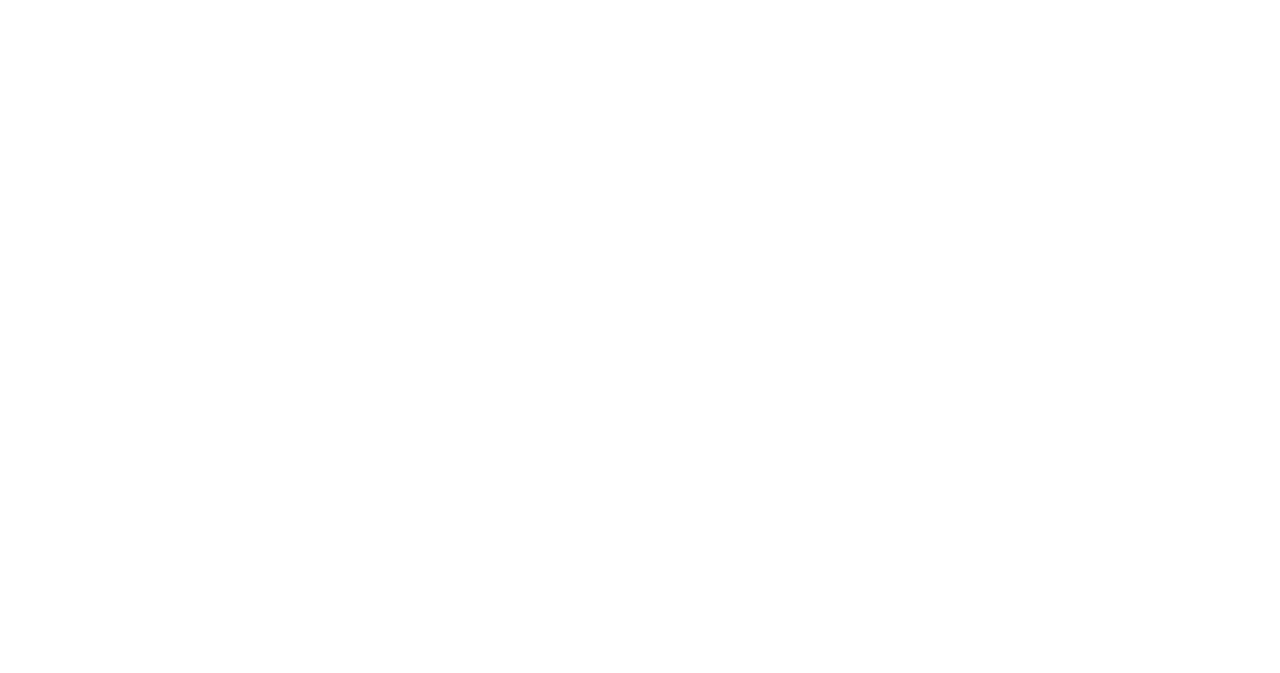
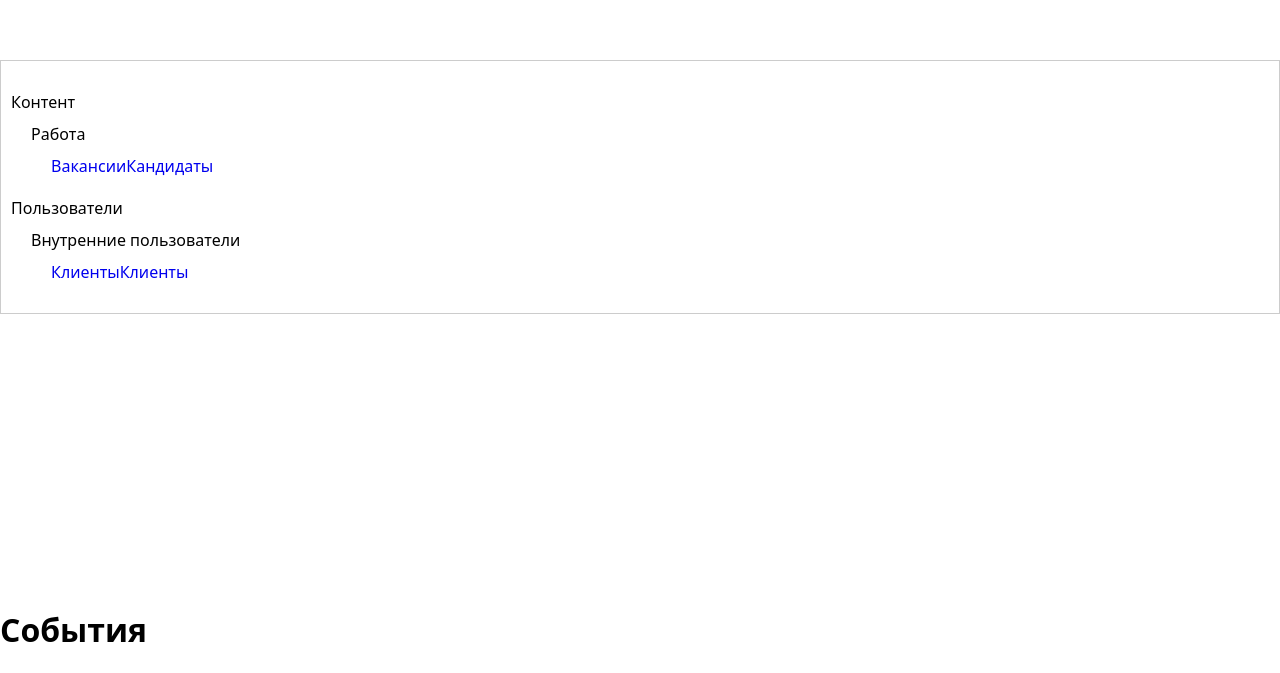
Before and after one commit to Belousmind/random-post, a React (Vite) app: page /events in a window 1280 px wide. Before the commit this address had no page. Shown: the part 213-886 px from the top of the page. Before the commit the page ends 800 px from the top, so only its background shows below. Built offline with nearby package versions, Linux system fonts and the light colour scheme.

Commit message:
feat: add basic pages

```diff
--- a/src/App.css
+++ b/src/App.css
@@ -24,3 +24,7 @@
   padding-left: 20px;
   margin: 10px 0;
 }
+
+a {
+  text-decoration: none;
+}
--- a/src/App.tsx
+++ b/src/App.tsx
@@ -1,5 +1,7 @@
 import './App.css'
-import type { NavigationSection, NavigationGroup } from './types/navigation'
+import type { NavigationSection, NavigationGroup } from './shared/types/navigation'
+import { Vacancies, Candidates, Clients, Partners, Events } from './pages'
+import { Link, Route, Routes } from 'react-router-dom'
 
 const USER_READ_PERMISSIONS = ['vacancies', 'users', 'candidates', 'clients', 'partners']
 
@@ -112,6 +114,7 @@
   )
 
   return (
+    <>
       <div className="container">
         <div className="container">
           <div className="navigation">
@@ -123,7 +126,9 @@
                     {group.text}
                     <div className="navigation-level-3">
                       {group.children.map((route) => (
-                      <div key={route.name}>{route.text}</div>
+                        <Link to={route.getLink()} key={route.name}>
+                          {route.text}
+                        </Link>
                       ))}
                     </div>
                   </div>
@@ -132,36 +137,15 @@
             ))}
           </div>
         </div>
-
-      {/* <div className="navigation">
-        <div className="navigation-level-1">
-          Контент
-          <div className="navigation-level-2">
-            Работа
-            <div className="navigation-level-3">
-              {checkHasUserPermission('vacancies') && <div>Вакансии</div>}
-              {checkHasUserPermission('candidates') && <div>Кандидаты</div>}
       </div>
-          </div>
-          <div className="navigation-level-2">
-            Новости
-            <div className="navigation-level-3">
-              {checkHasUserPermission('events') && <div>События</div>}
-            </div>
-          </div>
-        </div>
-        <div className="navigation-level-1">
-          Пользователи
-          <div className="navigation-level-2">
-            Клиенты
-            <div className="navigation-level-3">
-              {checkHasUserPermission('clients') && <div>Клиенты</div>}
-              {checkHasUserPermission('partners') && <div>Партнеры</div>}
-            </div>
-          </div>
-        </div>
-      </div> */}
-    </div>
+      <Routes>
+        <Route path="/vacancies" element={<Vacancies />} />
+        <Route path="/candidates" element={<Candidates />} />
+        <Route path="/clients" element={<Clients />} />
+        <Route path="/partners" element={<Partners />} />
+        <Route path="/events" element={<Events />} />
+      </Routes>
+    </>
   )
 }
 
--- a/src/main.tsx
+++ b/src/main.tsx
@@ -8,7 +8,7 @@
   <StrictMode>
     <BrowserRouter>
       <Routes>
-        <Route path="/" element={<App />}></Route>
+        <Route path="/*" element={<App />}></Route>
       </Routes>
     </BrowserRouter>
   </StrictMode>
--- /dev/null
+++ b/src/pages/Candidates.tsx
@@ -0,0 +1,5 @@
+const Candidates = () => {
+  return <h1>Кандидаты</h1>
+}
+
+export default Candidates
--- /dev/null
+++ b/src/pages/Clients.tsx
@@ -0,0 +1,5 @@
+const Clients = () => {
+  return <h1>Клиенты</h1>
+}
+
+export default Clients
--- /dev/null
+++ b/src/pages/Events.tsx
@@ -0,0 +1,5 @@
+const Events = () => {
+  return <h1>События</h1>
+}
+
+export default Events
--- /dev/null
+++ b/src/pages/Partners.tsx
@@ -0,0 +1,5 @@
+const Partners = () => {
+  return <h1>Партнеры</h1>
+}
+
+export default Partners
--- /dev/null
+++ b/src/pages/Vacancies.tsx
@@ -0,0 +1,5 @@
+const Vacancies = () => {
+  return <h1>Вакансии</h1>
+}
+
+export default Vacancies
--- /dev/null
+++ b/src/pages/index.tsx
@@ -0,0 +1,5 @@
+export { default as Vacancies } from './Vacancies'
+export { default as Candidates } from './Candidates'
+export { default as Clients } from './Clients'
+export { default as Partners } from './Partners'
+export { default as Events } from './Events'
```
Also changed, not shown: src/shared/types/navigation.ts (renamed from src/types/navigation.ts). Lines whose indentation alone changed are shown as unchanged.
